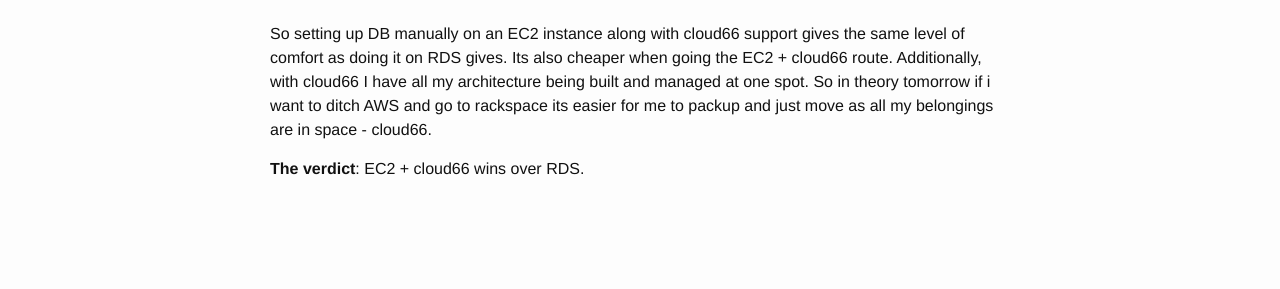
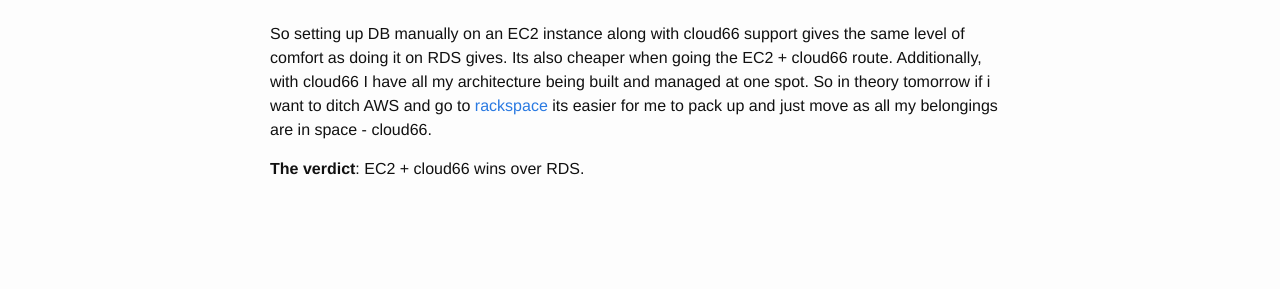
Before and after one commit to sandeep45/sandeep45.github.io, a Jekyll site: the page built from _posts/2014-10-01-rds-vs-managed-databse-on-ec2-via-cloud66.md, in a window 1280 px wide and 900 px high, scrolled down 1694 px. Shown: the part 235-524 px from the top of the window. Built offline with Jekyll 4.4.1, drawn with Linux system fonts in a browser that asks for light colours; Markdown is read by kramdown in place of the engine named in the settings; comment, search, counter and statistics services are not loaded; some of the changed text lies outside the part shown.

Commit message:
minor changes

```diff
--- a/_posts/2014-10-01-rds-vs-managed-databse-on-ec2-via-cloud66.md
+++ b/_posts/2014-10-01-rds-vs-managed-databse-on-ec2-via-cloud66.md
@@ -31,6 +31,6 @@
 
 # Conclusion
 
-So setting up DB manually on an EC2 instance along with cloud66 support gives the same level of comfort as doing it on RDS gives. Its also cheaper when going the EC2 + cloud66 route. Additionally, with cloud66 I have all my architecture being built and managed at one spot. So in theory tomorrow if i want to ditch AWS and go to rackspace its easier for me to packup and just move as all my belongings are in space - cloud66.
+So setting up DB manually on an EC2 instance along with cloud66 support gives the same level of comfort as doing it on RDS gives. Its also cheaper when going the EC2 + cloud66 route. Additionally, with cloud66 I have all my architecture being built and managed at one spot. So in theory tomorrow if i want to ditch AWS and go to [rackspace](http://www.rackspace.com) its easier for me to pack up and just move as all my belongings are in space - cloud66.
 
 **The verdict**: EC2 + cloud66 wins over RDS.
```
Also changed, not shown: other parts of _posts/2014-10-01-rds-vs-managed-databse-on-ec2-via-cloud66.md (+1 -1 lines).
